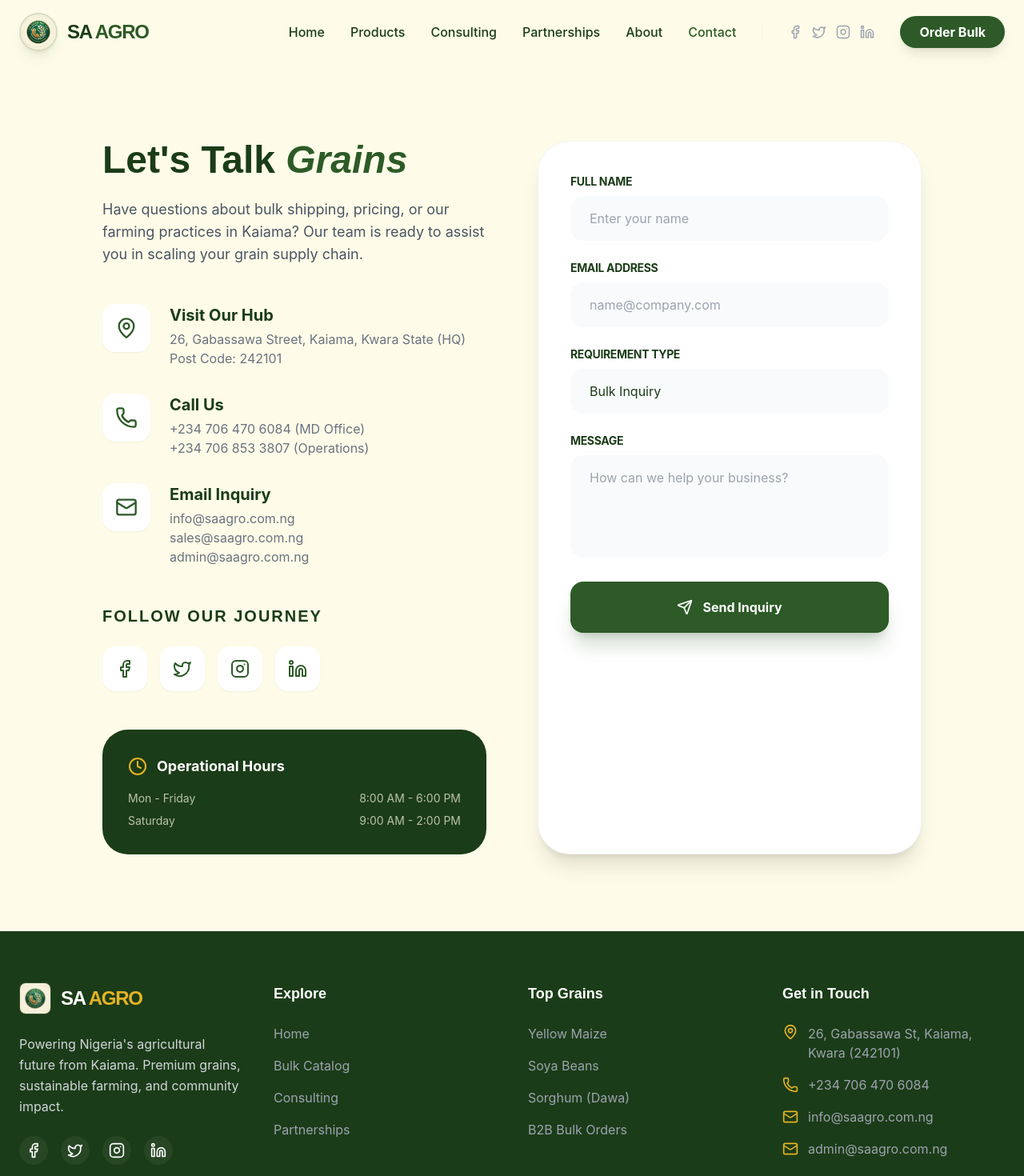
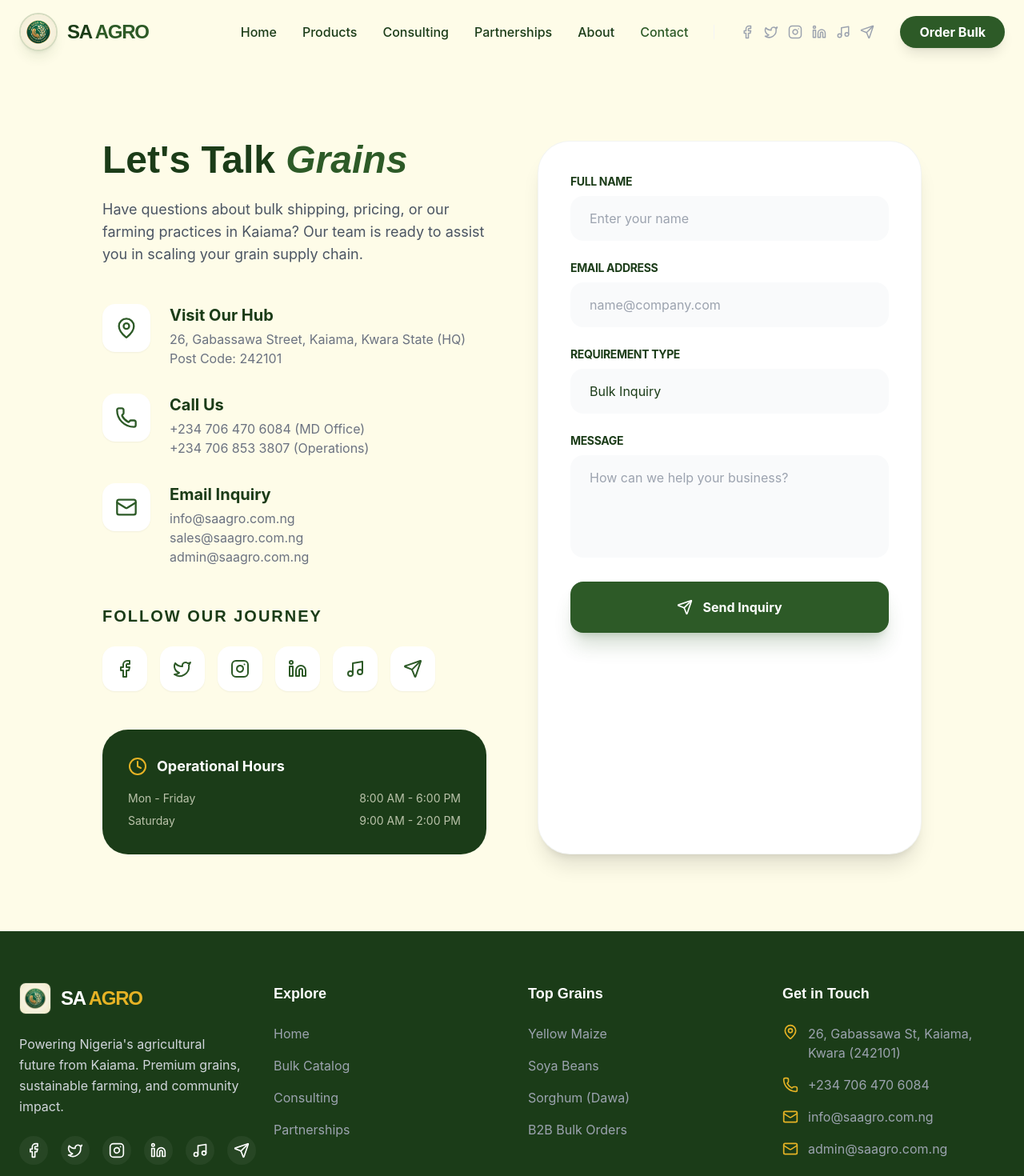
Before and after one commit to saagro/sa-agro-website, a React (Vite) app: page /contact in a window 1280 px wide. Shown: the top 1470 px of the page at 80% size. Built offline with nearby package versions, Linux system fonts and the light colour scheme.

Commit message:
Complete social media hub and growth integration

```diff
--- a/index.html
+++ b/index.html
@@ -1,27 +1,34 @@
 <!doctype html>
 <html lang="en">
+
 <head>
   <meta charset="UTF-8" />
   <link rel="icon" type="image/svg+xml" href="/vite.svg" />
   <meta name="viewport" content="width=device-width, initial-scale=1.0" />
   <title>SA AGRO NIG LTD | Premium Kaiama Grains & Bulk Agriculture</title>
-    <meta name="description" content="SA AGRO NIG LTD - Nigeria's leading supplier of premium maize, soya beans, and sorghum. Directly sourced from Kaiama, Kwara State. Scaling B2B agriculture with digital readiness." />
-    <meta name="keywords" content="SA AGRO, Kaiama grains, Kwara agriculture, bulk maize Nigeria, soya beans supplier, TEF 2026, sustainable farming Nigeria" />
+  <meta name="description"
+    content="SA AGRO NIG LTD - Nigeria's leading supplier of premium maize, soya beans, and sorghum. Directly sourced from Kaiama, Kwara State. Scaling B2B agriculture with digital readiness." />
+  <meta name="keywords"
+    content="SA AGRO, Kaiama grains, Kwara agriculture, bulk maize Nigeria, soya beans supplier, TEF 2026, sustainable farming Nigeria" />
 
   <!-- Open Graph / Facebook -->
   <meta property="og:type" content="website" />
   <meta property="og:url" content="https://saagro.com.ng/" />
-    <meta property="og:title" content="SA AGRO NIG LTD | Premium Kaiama Grains" />
-    <meta property="og:description" content="Premium grains, sustainable farming, and community impact in Kwara State. Order bulk maize and soya beans today." />
-    <meta property="og:image" content="https://images.unsplash.com/photo-1500382017468-9049fed747ef" />
+  <meta property="og:title" content="SA AGRO NIG LTD | Premium Kaiama Grains & Sustainable Agriculture" />
+  <meta property="og:description"
+    content="Official platform of SA AGRO NIG LTD. Scaling B2B agriculture from Kaiama, Kwara State to global markets. RC: 1834091." />
+  <meta property="og:image" content="https://saagro.com.ng/logo_emblem.png" />
 
   <!-- Twitter -->
   <meta property="twitter:card" content="summary_large_image" />
   <meta property="twitter:title" content="SA AGRO NIG LTD | Premium Kaiama Grains" />
-    <meta property="twitter:description" content="Scaling B2B agriculture in Nigeria through digital innovation and sustainable farming." />
+  <meta property="twitter:description"
+    content="Scaling B2B agriculture in Nigeria through digital innovation and sustainable farming." />
 </head>
+
 <body>
   <div id="root"></div>
   <script type="module" src="/src/main.jsx"></script>
 </body>
+
 </html>
--- a/src/components/Footer.jsx
+++ b/src/components/Footer.jsx
@@ -1,6 +1,6 @@
 import React from 'react';
 import { Link } from 'react-router-dom';
-import { Mail, Phone, MapPin, Facebook, Instagram, Twitter, Linkedin, Leaf } from 'lucide-react';
+import { Mail, Phone, MapPin, Facebook, Instagram, Twitter, Linkedin, Leaf, Send, Music } from 'lucide-react';
 
 const Footer = () => {
     return (
@@ -23,6 +23,8 @@
                             <a href="https://twitter.com/saagronigltd" target="_blank" rel="noopener noreferrer" className="p-2 bg-white/5 rounded-full hover:bg-agro-green transition-all hover:-translate-y-1"><Twitter size={20} /></a>
                             <a href="https://instagram.com/suleimanbashiru9" target="_blank" rel="noopener noreferrer" className="p-2 bg-white/5 rounded-full hover:bg-agro-green transition-all hover:-translate-y-1"><Instagram size={20} /></a>
                             <a href="https://linkedin.com/in/SuleimanBashiru" target="_blank" rel="noopener noreferrer" className="p-2 bg-white/5 rounded-full hover:bg-agro-green transition-all hover:-translate-y-1"><Linkedin size={20} /></a>
+                            <a href="https://tiktok.com/@saagronigltd" target="_blank" rel="noopener noreferrer" className="p-2 bg-white/5 rounded-full hover:bg-agro-green transition-all hover:-translate-y-1"><Music size={20} /></a>
+                            <a href="https://t.me/saagronigltd" target="_blank" rel="noopener noreferrer" className="p-2 bg-white/5 rounded-full hover:bg-agro-green transition-all hover:-translate-y-1"><Send size={20} /></a>
                         </div>
                     </div>
 
--- a/src/components/Header.jsx
+++ b/src/components/Header.jsx
@@ -1,6 +1,6 @@
 import React, { useState, useEffect } from 'react';
 import { Link, useLocation } from 'react-router-dom';
-import { Menu, X, Leaf, ShoppingCart, Facebook, Instagram, Twitter, Linkedin } from 'lucide-react';
+import { Menu, X, Leaf, ShoppingCart, Facebook, Instagram, Twitter, Linkedin, Send, Music } from 'lucide-react';
 
 const Header = () => {
     const [isOpen, setIsOpen] = useState(false);
@@ -57,6 +57,8 @@
                         <a href="https://twitter.com/saagronigltd" target="_blank" rel="noopener noreferrer" className="text-gray-400 hover:text-agro-green transition-colors"><Twitter size={18} /></a>
                         <a href="https://instagram.com/suleimanbashiru9" target="_blank" rel="noopener noreferrer" className="text-gray-400 hover:text-agro-green transition-colors"><Instagram size={18} /></a>
                         <a href="https://linkedin.com/in/SuleimanBashiru" target="_blank" rel="noopener noreferrer" className="text-gray-400 hover:text-agro-green transition-colors"><Linkedin size={18} /></a>
+                        <a href="https://tiktok.com/@saagronigltd" target="_blank" rel="noopener noreferrer" className="text-gray-400 hover:text-agro-green transition-colors"><Music size={18} /></a>
+                        <a href="https://t.me/saagronigltd" target="_blank" rel="noopener noreferrer" className="text-gray-400 hover:text-agro-green transition-colors"><Send size={18} /></a>
                     </div>
                     <Link
                         to="/catalog"
--- a/src/pages/Contact.jsx
+++ b/src/pages/Contact.jsx
@@ -1,5 +1,5 @@
 import React, { useState } from 'react';
-import { Mail, Phone, MapPin, Send, MessageSquare, Clock, Facebook, Instagram, Twitter, Linkedin } from 'lucide-react';
+import { Mail, Phone, MapPin, Send, MessageSquare, Clock, Facebook, Instagram, Twitter, Linkedin, Music } from 'lucide-react';
 
 const Contact = () => {
     const [formData, setFormData] = useState({
@@ -79,6 +79,12 @@
                                     </a>
                                     <a href="https://linkedin.com/in/SuleimanBashiru" target="_blank" rel="noopener noreferrer" className="p-4 bg-white rounded-2xl shadow-sm text-agro-green hover:bg-agro-green hover:text-white transition-all">
                                         <Linkedin size={24} />
+                                    </a>
+                                    <a href="https://tiktok.com/@saagronigltd" target="_blank" rel="noopener noreferrer" className="p-4 bg-white rounded-2xl shadow-sm text-agro-green hover:bg-agro-green hover:text-white transition-all">
+                                        <Music size={24} />
+                                    </a>
+                                    <a href="https://t.me/saagronigltd" target="_blank" rel="noopener noreferrer" className="p-4 bg-white rounded-2xl shadow-sm text-agro-green hover:bg-agro-green hover:text-white transition-all">
+                                        <Send size={24} />
                                     </a>
                                 </div>
                             </div>
```
Lines whose indentation alone changed are shown as unchanged.
